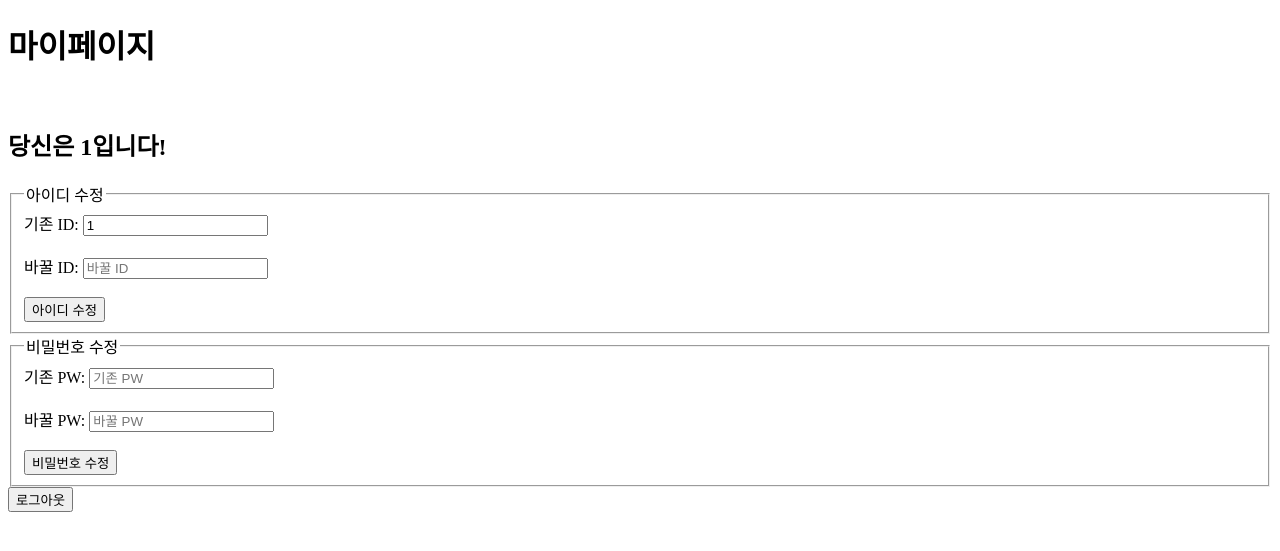
After one commit to kim-jingyu/simple_webserver, a PHP site: page /mypage/mypage.php in a window 1280 px wide. The commit adds this page. Shown: the top 551 px of the page. Run offline with PHP 8.4, Linux system fonts and the light colour scheme; the visitor is signed in with stand-in values (Sample User, id 1).

Commit message:
feat: 마이페이지

```diff
--- a/index.php
+++ b/index.php
@@ -27,6 +27,9 @@
     <form action="/board/board.php">
         <p><input type="submit" value="메뉴"></p>
     </form>
+    <form action="/mypage/mypage.php">
+        <p><input type="submit" value="마이페이지"></p>
+    </form>
 </body>
 
 </html>
--- /dev/null
+++ b/mypage/mypage.php
@@ -0,0 +1,60 @@
+<!DOCTYPE html>
+<html lang="ko">
+<head>
+    <meta charset="UTF-8">
+    <meta name="viewport" content="width=device-width, initial-scale=1.0">
+    <title>마이페이지</title>
+</head>
+<body>
+    <h1>마이페이지</h1>
+    <br>
+    <?php
+        require $_SERVER['DOCUMENT_ROOT'].'/db/db_info.php';
+
+        session_start();
+
+        if (!isset($_SESSION['loginId'])) {
+            header("location:/login/login.html");
+            exit();
+        }
+
+        $conn = new mysqli($db_host, $db_username, $db_password, $db_name);
+
+        if (mysqli_connect_errno()) {
+            die('데이터베이스 오류 발생'.mysqli_connect_error());
+        }
+
+        $login_id = $_SESSION['loginId'];
+    ?>
+    <h2>
+        당신은 <?php echo $login_id; ?>입니다!
+    </h2>
+    <form action="change_id.php" method="post">
+        <fieldset>
+            <legend>아이디 수정</legend>
+            <label for="oldId">기존 ID:</label>
+            <input type="text" name="oldId" id="oldId" value="<?php echo $login_id ?>" readonly>
+            <br><br>
+            <label for="newId">바꿀 ID:</label>
+            <input type="text" name="newId" id="newId" placeholder="바꿀 ID" required>
+            <br><br>
+            <input type="submit" value="아이디 수정">
+        </fieldset>
+    </form>
+    <form action="change_pw.php" method="post">
+        <fieldset>
+            <legend>비밀번호 수정</legend>
+            <label for="oldPw">기존 PW:</label>
+            <input type="text" name="oldPw" placeholder="기존 PW" required>
+            <br><br>
+            <label for="newPw">바꿀 PW:</label>
+            <input type="text" name="newPw" placeholder="바꿀 PW" required>
+            <br><br>
+            <input type="submit" value="비밀번호 수정">
+        </fieldset>
+    </form>
+    <form action="/logout/logout.php">
+        <input type="submit" value="로그아웃">
+    </form>
+</body>
+</html>
```
Also changed, not shown: mypage/change_id.php (added, +25 -0 lines), mypage/change_pw.php (added, +25 -0 lines).
